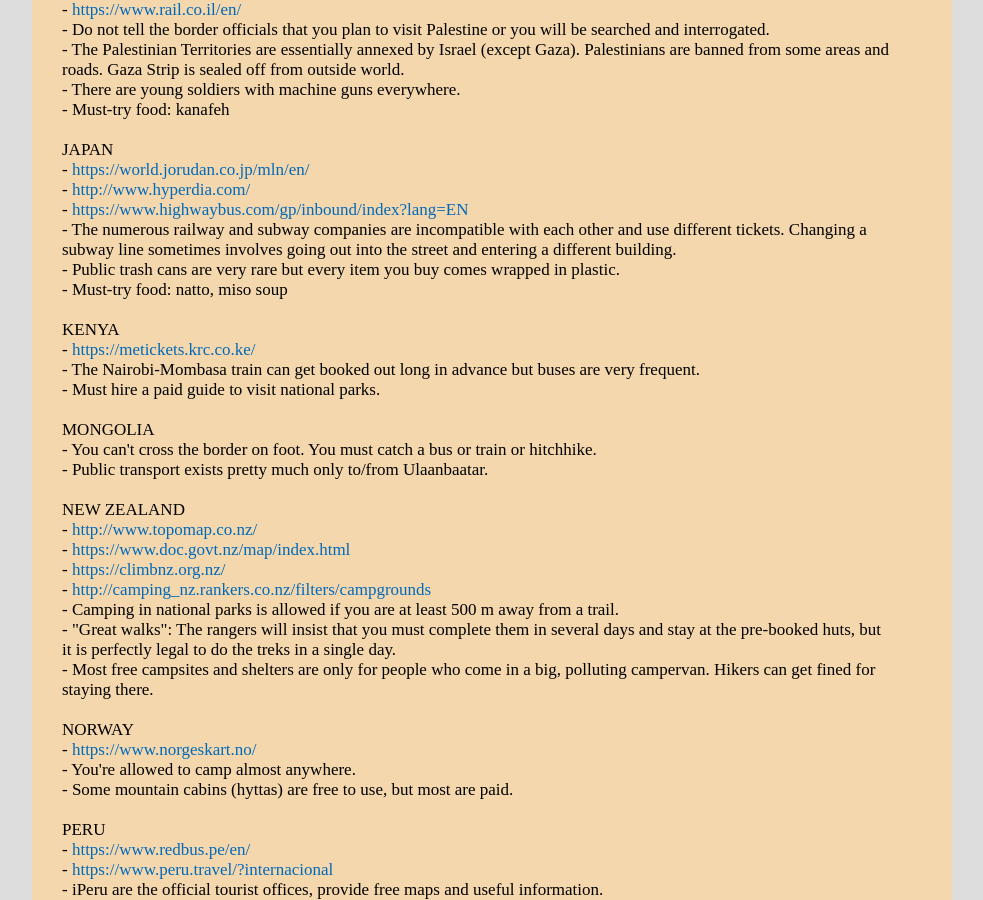
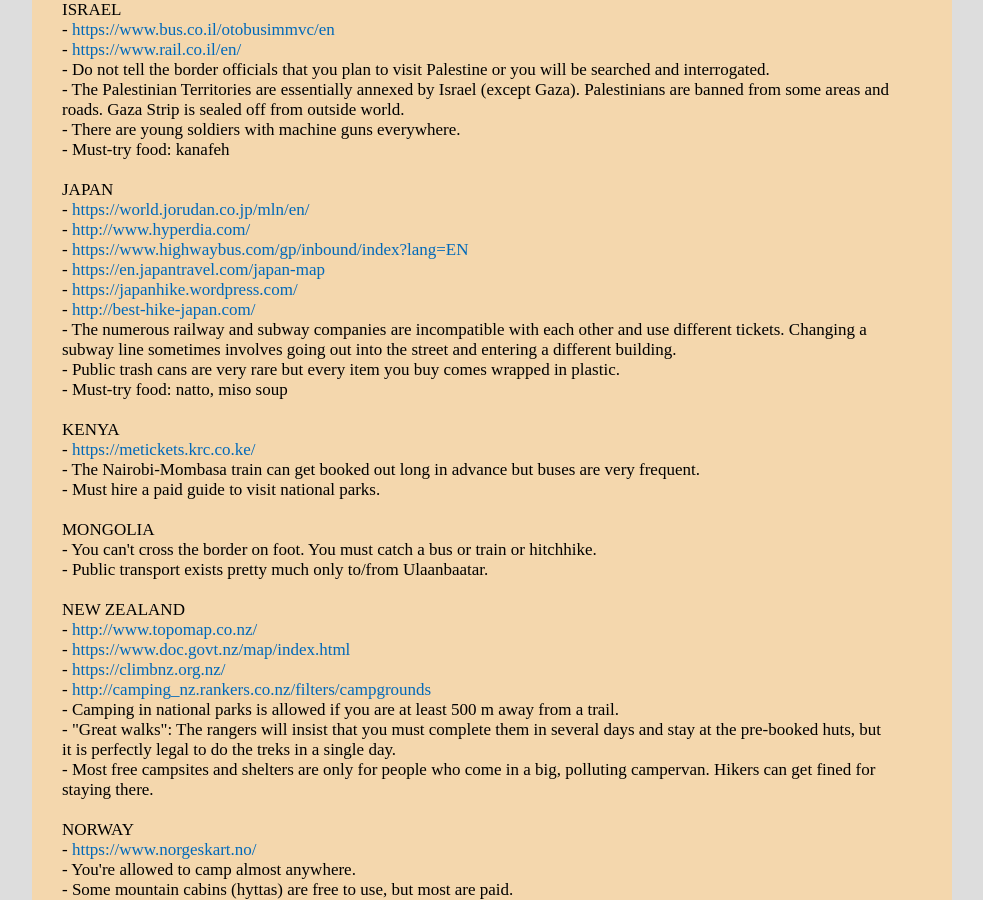
Before and after one commit to witbag/witbag.github.io, a Jekyll site: the page built from travel/notes.html, in a window 1280 px wide and 900 px high, scrolled down 1884 px. Shown: the whole window, without its empty margins (148-1131 px from the left). Built offline with Jekyll 4.4.1, drawn with Linux system fonts in a browser that asks for light colours; some of the changed text lies outside the part shown.

Commit message:
Update notes.html

```diff
--- a/travel/notes.html
+++ b/travel/notes.html
@@ -39,6 +39,8 @@
 CHINA<br>
 - <a href="https://www.chinabusguide.com/" target=_blank>https://www.chinabusguide.com/</a><br />
 - <a href="https://www.trip.com/" target=_blank>https://www.trip.com/</a><br />
+- <a href="https://map.qq.com/" target=_blank>https://map.qq.com/</a><br />
+- <a href="https://www.travelchinaguide.com/" target=_blank>https://www.travelchinaguide.com/</a><br />
 - Many foreign websites are blocked.<br>
 - Many historical places have been "renovated" in recent years into tourist traps devoid of authenticity.<br>
 - Must-try food: huoguo (hot pot)<br>
@@ -96,6 +98,9 @@
 - <a href="https://world.jorudan.co.jp/mln/en/" target=_blank>https://world.jorudan.co.jp/mln/en/</a><br />
 - <a href="http://www.hyperdia.com/" target=_blank>http://www.hyperdia.com/</a><br />
 - <a href="https://www.highwaybus.com/gp/inbound/index?lang=EN" target=_blank>https://www.highwaybus.com/gp/inbound/index?lang=EN</a><br />
+- <a href="https://en.japantravel.com/japan-map" target=_blank>https://en.japantravel.com/japan-map</a><br />
+- <a href="https://japanhike.wordpress.com/" target=_blank>https://japanhike.wordpress.com/</a><br />
+- <a href="http://best-hike-japan.com/" target=_blank>http://best-hike-japan.com/</a><br />
 - The numerous railway and subway companies are incompatible with each other and use different tickets. Changing a subway line sometimes involves going out into the street and entering a different building.<br>
 - Public trash cans are very rare but every item you buy comes wrapped in plastic.<br>
 - Must-try food: natto, miso soup<br>
```
